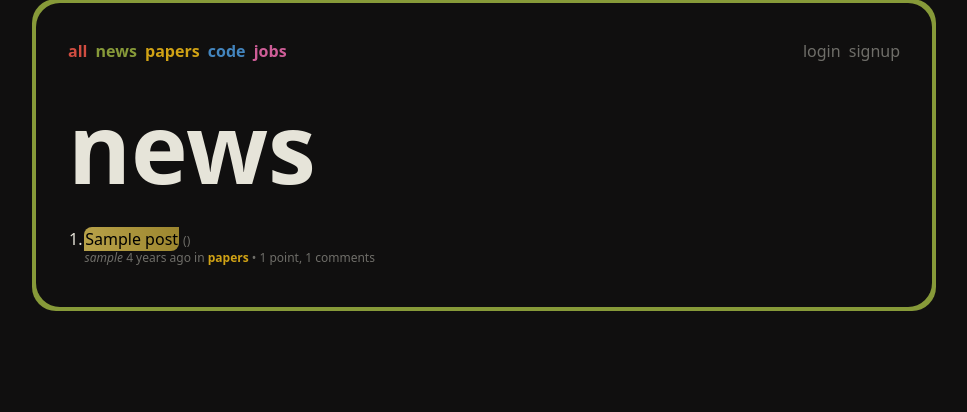
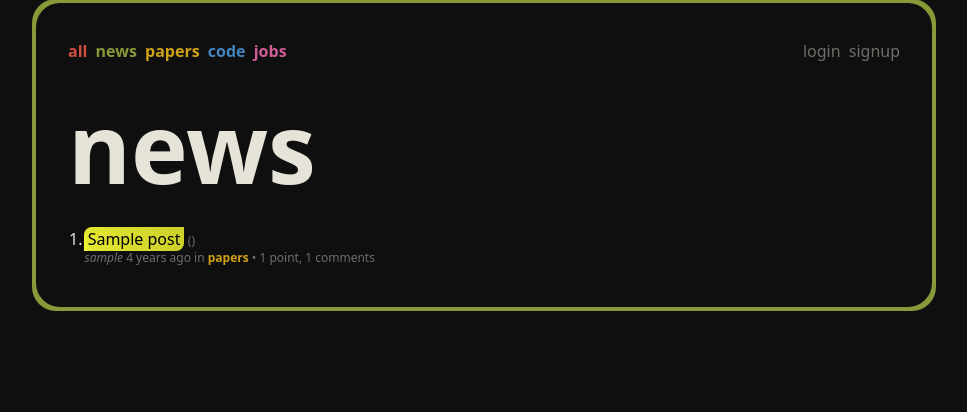
Before and after one commit to peppedilillo/ist, a Django app: page /news/ in a window 1280 px wide. Shown: the part 77-489 px from the top of the page, without its empty margins (156-1123 px from the left). Run offline with Django 5.2, Linux system fonts and the light colour scheme; tables that the repository leaves empty hold one stand-in row (values such as "Sample post"); parts of the project's set-up code (start-up, migrations or seed data) failed here and were passed over.

Commit message:
minor improvements to marker

```diff
--- a/static/css/input.css
+++ b/static/css/input.css
@@ -17,7 +17,7 @@
 }
 
 .mark {
-  background: linear-gradient(-100deg, hsla(48, 94%, 62%, 0.6), hsla(48, 100%, 69%, 0.7) 95%, hsla(48, 100%, 70%, 0.7));
+  background: linear-gradient(-100deg, hsla(61, 100%, 60%, 0.8), hsla(61, 100%, 60%, 0.9) 95%, hsl(61, 100%, 60%));
   border-radius: .5em 0;
-  padding: .05rem;
+  padding: .05rem .2rem;
 }
--- a/static/css/output.css
+++ b/static/css/output.css
@@ -1815,9 +1815,9 @@ video {
 }
 
 .mark {
-  background: linear-gradient(-100deg, hsla(48, 94%, 62%, 0.6), hsla(48, 100%, 69%, 0.7) 95%, hsla(48, 100%, 70%, 0.7));
+  background: linear-gradient(-100deg, hsla(61, 100%, 60%, 0.8), hsla(61, 100%, 60%, 0.9) 95%, hsl(61, 100%, 60%));
   border-radius: .5em 0;
-  padding: .05rem;
+  padding: .05rem .2rem;
 }
 
 .hover\:text-base-100:hover {
```
